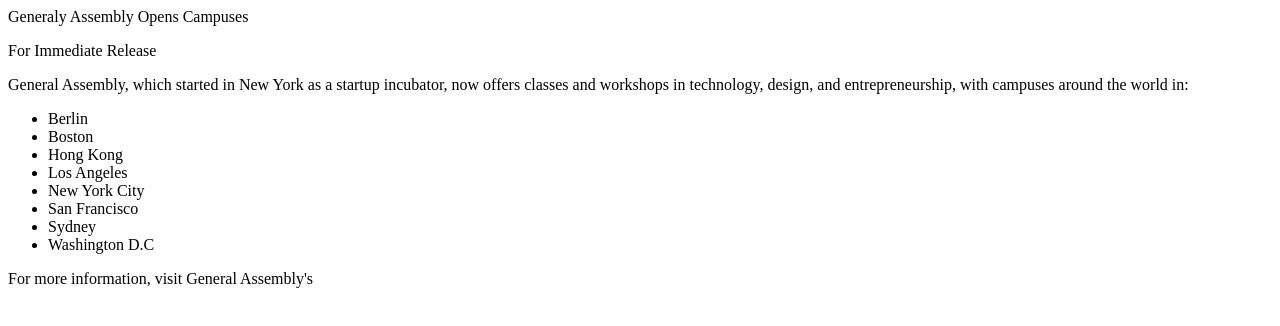
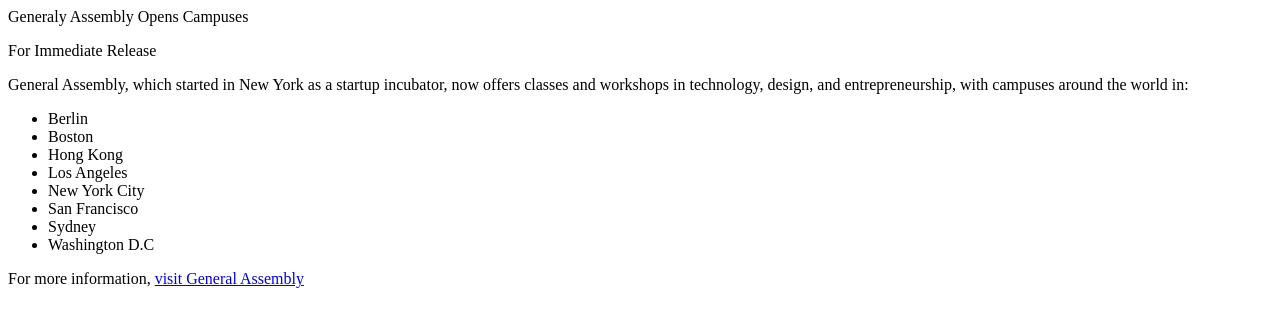
Before and after one commit to Educpop1/shine-, a plain HTML site: page Class01/ga_press_release/index.html in a window 1280 px wide. Drawn offline with Linux system fonts and the light colour scheme.

Commit message:
Changed <a> link
I changed anchor link

```diff
--- a/Class01/ga_press_release/index.html
+++ b/Class01/ga_press_release/index.html
@@ -22,7 +22,8 @@
 <li> Washington D.C</li>
 </ul>
 
-<p> For more information,  visit General Assembly's</p>
+<p> For more information,
+<a href="https://generalassemb.ly">visit General Assembly </a> </p>
 
 
 </body>
```
